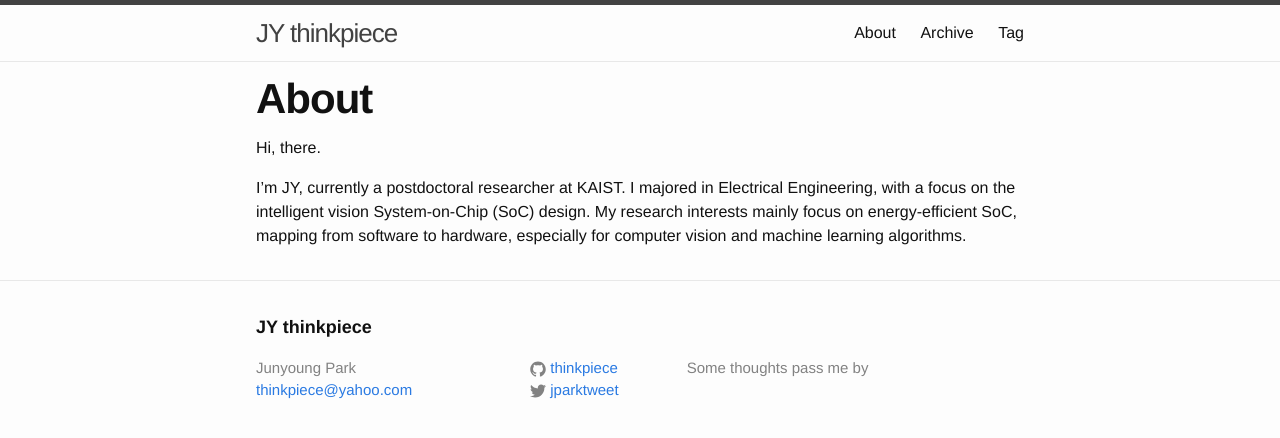
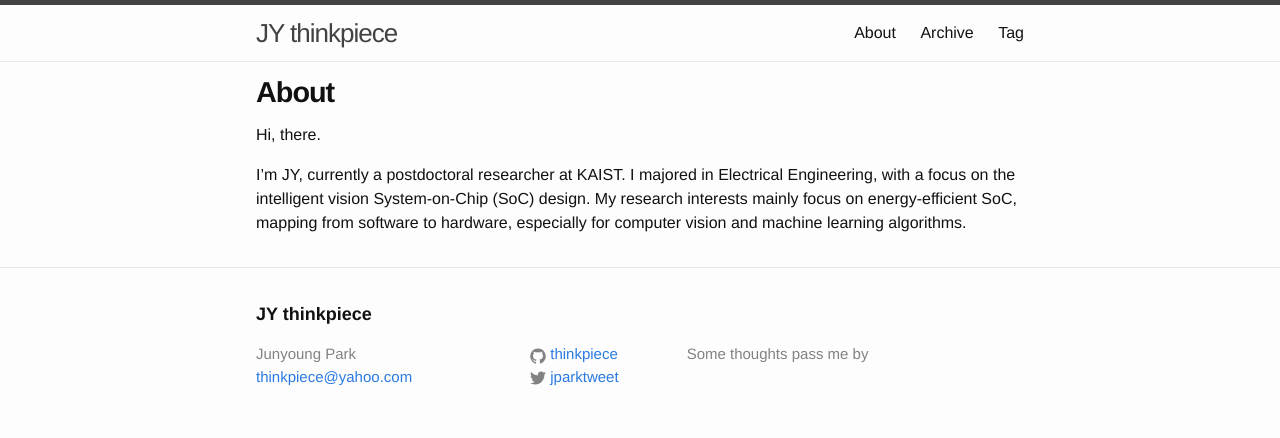
Before and after one commit to thinkpiece/thinkpiece.github.com, a Jekyll site: the page built from about.md, in a window 1280 px wide. Shown: the top 438 px of the page. Built offline with Jekyll 4.4.1, drawn with Linux system fonts in a browser that asks for light colours.

Commit message:
title size revised

```diff
--- a/_sass/_base.scss
+++ b/_sass/_base.scss
@@ -13,11 +13,13 @@ dl, dd, ol, ul, figure {
 /**
  * Basic styling
  */
-body {
+html {
     font-family: $base-font-family;
     font-size: $base-font-size;
     line-height: $base-line-height;
-    font-weight: 300;
+}
+
+body {
     color: $text-color;
     background-color: $background-color;
     -webkit-text-size-adjust: 100%;
--- a/_sass/_layout.scss
+++ b/_sass/_layout.scss
@@ -197,12 +197,11 @@
 }
 
 .post-title {
-    font-size: 42px;
     letter-spacing: -1px;
     line-height: 1;
 
     @include media-query($on-laptop) {
-        font-size: 36px;
+        font-size: 85%;
     }
 }
 
```
